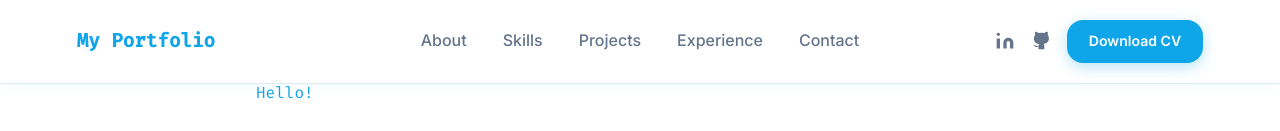
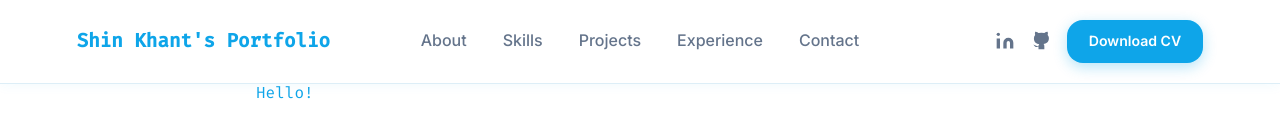
Before and after one commit to ShinKhantSoeMoe/project_northstar, a React (Vite) app in the folder my-portfolio/: page / in a window 1280 px wide. Shown: the top 131 px of the page. Built offline with nearby package versions, Linux system fonts and the light colour scheme.

Commit message:
change name

```diff
--- a/my-portfolio/src/components/Navbar/Navbar.jsx
+++ b/my-portfolio/src/components/Navbar/Navbar.jsx
@@ -5,7 +5,7 @@ const NAV_ITEMS = ['About', 'Skills', 'Projects', 'Experience', 'Contact'];
 export default function Navbar() {
   return (
     <nav>
-      <a href="#hero" className="nav-logo">My Portfolio</a>
+      <a href="#hero" className="nav-logo">Shin Khant's Portfolio</a>
       <ul className="nav-links">
         {NAV_ITEMS.map((item) => (
           <li key={item}>
```
